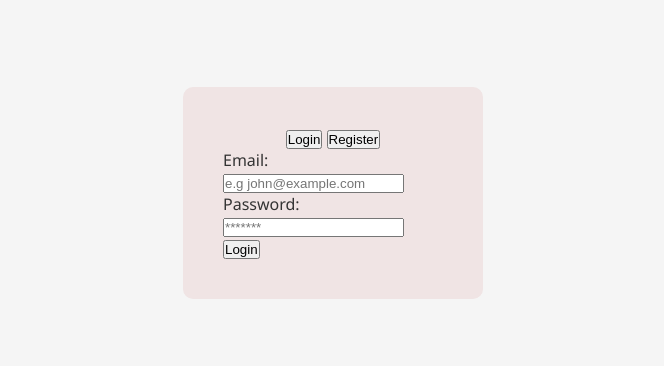
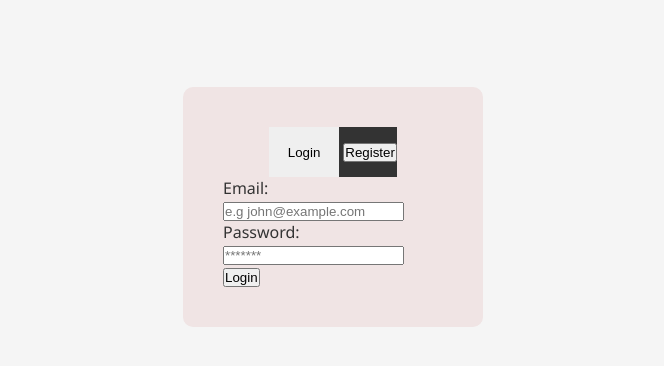
Before and after one commit to Odiphri/tena-stu, a plain HTML site: page TENA--stu/public/index.html in a window 1280 px wide. Shown: the part 158-524 px from the top of the page, without its empty margins (307-971 px from the left). Drawn offline with Linux system fonts and the light colour scheme.

Commit message:
second commit

```diff
--- a/TENA--stu/css/index.css
+++ b/TENA--stu/css/index.css
@@ -35,3 +35,13 @@ body{
     margin-left: auto;
     margin-right: auto;
 }
+
+.auth-toggle-btn{
+    background-color: #333;
+}
+
+.login-btn-a{
+    border: none;
+    width: 70px;
+    height: 50px;
+}
```
